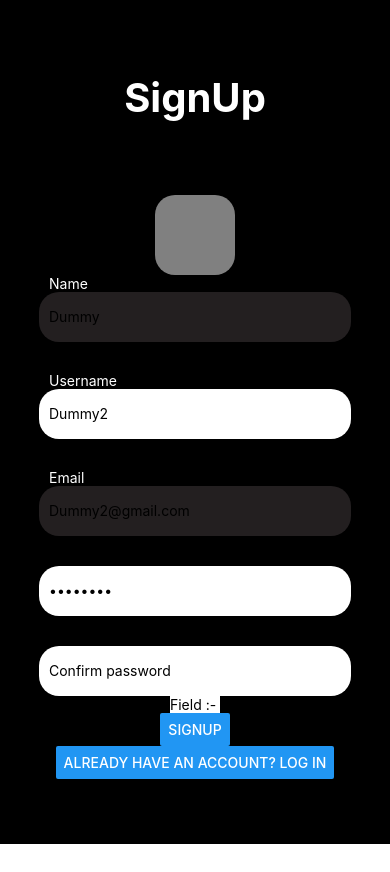
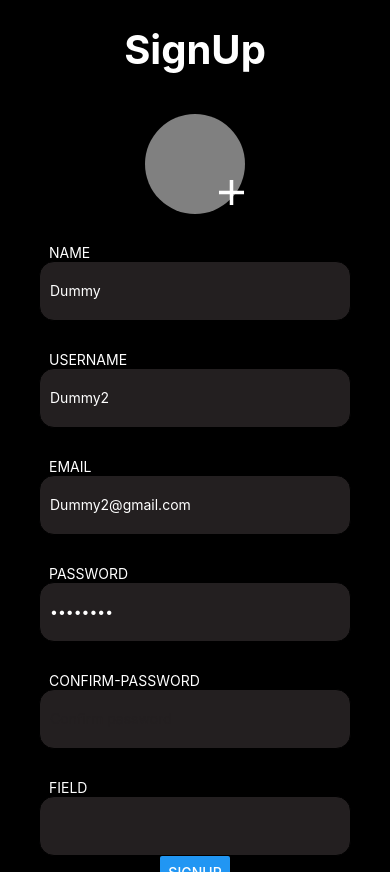
Before and after one commit to HitanshuShah1001/Nirmameets, a React Native app: screen /SignUp in a window 390 px wide. Before the commit the page ends 844 px from the top, so only its background shows below. Built offline with nearby package versions, Linux system fonts and the light colour scheme.

Commit message:
feat:bordercolor changed on textinput focus

```diff
--- a/Screens/Auth/SignUp.js
+++ b/Screens/Auth/SignUp.js
@@ -7,30 +7,38 @@ import {
   Button,
   Alert,
   Pressable,
-  Image
+  Image,
+  ScrollView,
 } from "react-native";
 import axios from "axios";
+import { Icon } from "react-native-elements";
 import { useNavigation } from "@react-navigation/native";
 import { PASSWORD_VALIDATOR } from "../../Validators/Password";
 import { EAMIL_VALIDATOR } from "../../Validators/Email";
-import { TEXTCOLOR,PAGECOLOR,BUTTONCOLOR,TNHEIGHT,TNCOLOR,HEADERWIEGHT,SUBHEADERWEIGHT } from "../../Utilities/auth";
+import { TNCOLOR,BORDERCOLOR,BLURBORDERCOLOR } from "../../Utilities/auth";
 import mime from "mime";
+import { styles } from "../../Styles/Auth/Signup";
 
 export default function SignUp(props) {
-
   const navigation = useNavigation();
   const [name, setName] = useState("Dummy");
   const [Username, setUsername] = useState("Dummy2");
   const [email, setEmail] = useState("Dummy2@gmail.com");
   const [password, setPassword] = useState("12345678");
   const [confirmpassword, setConfirmpassword] = useState("");
-  const [profilephoto,setProfilephoto] = useState("");
+  const [profilephoto, setProfilephoto] = useState("");
   const [Field, setField] = useState("");
+  const [namebordercolor, setNamebordercolor] = useState(BLURBORDERCOLOR);
+  const [usernamebordercolor, setUsernamebordercolor] = useState(BLURBORDERCOLOR);
+  const [emailbordercolor, setEmailbordercolor] = useState(BLURBORDERCOLOR);
+  const [passwordbordercolor, setPasswordbordercolor] = useState(BLURBORDERCOLOR);
+  const [confirmpasswordbordercolor, setConfirmpasswordbordercolor] = useState(BLURBORDERCOLOR);
+  const [fieldbordercolor, setFieldbordercolor] = useState(BLURBORDERCOLOR);
+
 
   useEffect(() => {
-
-    setField(props.route?.params?.params?.field)
-  },[props.route?.params?.params?.field])
+    setField(props.route?.params?.params?.field);
+  }, [props.route?.params?.params?.field]);
 
   const fieldValidation =
     name !== "" &&
@@ -39,6 +47,57 @@ export default function SignUp(props) {
     password !== "" &&
     confirmpassword !== "" &&
     Field !== "";
+
+  const handleNamefocus = () => {
+    setNamebordercolor(BORDERCOLOR)
+  };
+
+  const handleNameBlur = () => {
+    setNamebordercolor(BLURBORDERCOLOR);
+  }
+
+  const handleUsernamefocus = () => {
+    setUsernamebordercolor(BORDERCOLOR)
+  };
+
+  const handleUsernameBlur = () => {
+    setUsernamebordercolor(BLURBORDERCOLOR);
+  }
+
+  const handleEmailfocus = () => {
+    setEmailbordercolor(BORDERCOLOR)
+  };
+
+  const handleEmailblur= () => {
+    setEmailbordercolor(BLURBORDERCOLOR);
+  }
+
+  const handlePasswordfocus = () => {
+    setPasswordbordercolor(BORDERCOLOR)
+  };
+
+  const handlePasswordblur = () => {
+    setPasswordbordercolor(BLURBORDERCOLOR);
+  }
+
+  const handleCPfocus = () => {
+    setConfirmpasswordbordercolor(BORDERCOLOR)
+  };
+
+  const handleCPblur = () => {
+    setConfirmpasswordbordercolor(BLURBORDERCOLOR);
+  }
+
+  const handleFieldfocus = () => {
+    setFieldbordercolor(BORDERCOLOR)
+  };
+
+  const handleFieldblur = () => {
+    setFieldbordercolor(BLURBORDERCOLOR);
+  }
+
+
+
   const handleSignUp = () => {
     if (fieldValidation === false) {
       Alert.alert("Please fill all the fields.");
@@ -54,28 +113,25 @@ export default function SignUp(props) {
       const newImage = "file:///" + profilephoto.split("file:/").join("");
       console.log(newImage);
       let formData = new FormData();
-      formData.append("Profilephoto",{
-        uri:profilephoto,
-        type:mime.getType(profilephoto),
-        name:profilephoto.split("/").pop()
-
+      formData.append("Profilephoto", {
+        uri: profilephoto,
+        type: mime.getType(profilephoto),
+        name: profilephoto.split("/").pop(),
       });
-      formData.append("Name",name);
-      formData.append("Username",Username);
-      formData.append("email",email);
-      formData.append("password",password);
-      formData.append("Field",Field);
+      formData.append("Name", name);
+      formData.append("Username", Username);
+      formData.append("email", email);
+      formData.append("password", password);
+      formData.append("Field", Field);
 
       const config = {
-        headers:{
-          "Content-Type":"multipart/form-data"
-        }
-      }
+        headers: {
+          "Content-Type": "multipart/form-data",
+        },
+      };
 
       axios
-        .post("http://localhost:443/register",
-          formData,config
-        )
+        .post("http://localhost:443/register", formData, config)
         .then((res) => {
           if (res.data.message !== "User created succesfully") {
             Alert.alert(res.data.message);
@@ -91,113 +147,117 @@ export default function SignUp(props) {
   };
 
   useEffect(() => {
-    if(props.route?.params?.params?.photo?.uri !== null &&  props.route?.params?.params?.photo?.uri !== undefined){
+    if (
+      props.route?.params?.params?.photo?.uri !== null &&
+      props.route?.params?.params?.photo?.uri !== undefined
+    ) {
       setProfilephoto(props.route.params.params.photo.uri);
     }
-  },[props.route?.params?.params?.photo?.uri])
+  }, [props.route?.params?.params?.photo?.uri]);
 
   return (
-    <SafeAreaView style={{ flex: 1, backgroundColor: "black" }}>
-      <View
-        style={{ flex: 0.3, alignItems: "center", justifyContent: "center" }}
-      >
-        <Text style={{ fontSize: 40, color: "white", fontWeight: "700" }}>
-          SignUp
-        </Text>
+    <SafeAreaView style={styles.safeareaview}>
+      <ScrollView>
+        <View style={styles.subcontainer}>
+          <Text style={styles.title}>SignUp</Text>
         </View>
-      <View style={{ flex: 1, alignItems: "center" }}>
-        <Pressable onPress={() => navigation.navigate('CameraScreen')}>
-          {profilephoto!=="" && (
-            <Image source={{uri:profilephoto}} style={{height:80,width:80,borderRadius:20}} />
+        <View style={styles.container}>
+          <Pressable onPress={() => navigation.navigate("CameraScreen")}>
+            {profilephoto !== "" && (
+              <Image source={{ uri: profilephoto }} style={styles.image} />
             )}
-          {profilephoto==="" && (
-            <View style={{height:80,width:80,borderRadius:20,backgroundColor:'grey'}} />
+            {profilephoto === "" && (
+              <View style={styles.placeholder}>
+                <Icon
+                  name="add"
+                  color="#ffffff"
+                  size={43}
+                  style={{ alignSelf: "flex-end", marginRight: -8 }}
+                />
+              </View>
             )}
-
           </Pressable>
-        <View style={{alignItems:'flex-start',width:'80%'}}>
-        <Text style={{color:'white',paddingHorizontal:10}}>Name</Text>
+          <View style={{ alignItems: "flex-start", width: "80%" }}>
+            <Text style={styles.label}>NAME</Text>
 
             <TextInput
-          style={{
-            height: TNHEIGHT,
-            width: "100%",
-            backgroundColor: TNCOLOR,
-            borderRadius: 20,
-            paddingHorizontal: 10,
-          }}
+              style={[styles.textinput,{borderColor:namebordercolor}]}
+              underlineColorAndroid="transparent"
+              onFocus={handleNamefocus}
+              onBlur={handleNameBlur}
+              placeholderTextColor={TNCOLOR}
               placeholder="Name"
               value={name}
               onChangeText={(text) => setName(text)}
             />
-        <Text style={{color:'white',paddingHorizontal:10,marginTop: 30}}>Username</Text>
+            <Text style={styles.label}>USERNAME</Text>
             <TextInput
-          style={{
-            height: 50,
-            width: "100%",
-            backgroundColor: "white",
-            borderRadius: 20,
-            paddingHorizontal: 10
-
-          }}
+              style={[styles.textinput,{borderColor:usernamebordercolor}]}
+              placeholderTextColor={TNCOLOR}
               placeholder="Username"
+              onFocus={handleUsernamefocus}
+              onBlur={handleUsernameBlur}
               value={Username}
               onChangeText={(text) => setUsername(text)}
             />
-        <Text style={{color:'white',marginTop: 30,paddingHorizontal:10}}>Email</Text>
+            <Text style={styles.label}>EMAIL</Text>
             <TextInput
-          style={{
-            height: 50,
-            width: "100%",
-            backgroundColor:TNCOLOR ,
-            borderRadius: 20,
-
-            paddingHorizontal: 10,
-          }}
+              style={[styles.textinput,{borderColor:emailbordercolor}]}
+              placeholderTextColor={TNCOLOR}
+              onFocus={handleEmailfocus}
+              onBlur={handleEmailblur}
               placeholder="Email"
               value={email}
               onChangeText={(text) => setEmail(text)}
             />
+            <Text style={styles.label}>PASSWORD</Text>
             <TextInput
-          style={{
-            height: 50,
-            width: "100%",
-            backgroundColor: "white",
-            borderRadius: 20,
-            marginTop: 30,
-            paddingHorizontal: 10,
-
-          }}
+              style={[styles.textinput,{borderColor:passwordbordercolor}]}
+              placeholderTextColor={TNCOLOR}
+              onFocus={handlePasswordfocus}
+              onBlur={handlePasswordblur}
               placeholder="Password"
               value={password}
               onChangeText={(text) => setPassword(text)}
               secureTextEntry
             />
+            <Text style={styles.label}>CONFIRM-PASSWORD</Text>
             <TextInput
-          style={{
-            height: 50,
-            width: "100%",
-            backgroundColor: "white",
-            borderRadius: 20,
-            marginTop: 30,
-            paddingHorizontal: 10,
-          }}
+              style={[styles.textinput,{borderColor:confirmpasswordbordercolor}]}
+              placeholderTextColor={TNCOLOR}
+              onFocus={handleCPfocus}
+              onBlur={handleCPblur}
               placeholder="Confirm password"
               value={confirmpassword}
               onChangeText={(text) => setConfirmpassword(text)}
               secureTextEntry
             />
+            <Text style={styles.label}>FIELD</Text>
+            <Pressable
+              onPress={() => navigation.navigate("Fields")}
+              style={{ width: "100%" }}
+            >
+              <View style={styles.textinput}>
+                <Text
+                  style={{
+                    color: "white",
+                    marginTop: "auto",
+                    marginBottom: "auto",
+                  }}
+                >
+                  {Field}
+                </Text>
               </View>
-        <Pressable onPress={() => navigation.navigate('Fields')} >
-        <Text style={{backgroundColor:'white'}}>Field :- {Field}</Text>
+            </Pressable>
+          </View>
 
-        </Pressable>
           <Button title="SignUp" onPress={handleSignUp} />
           <Button
             title="Already have an account? Log In"
             onPress={() => navigation.navigate("Login")}
           />
         </View>
+      </ScrollView>
     </SafeAreaView>
   );
 }
--- /dev/null
+++ b/Styles/Auth/Signup.js
@@ -0,0 +1,64 @@
+import { StyleSheet } from "react-native";
+import {
+  TEXTCOLOR,
+  TNHEIGHT,
+  TNCOLOR,
+} from "../../Utilities/auth";
+
+export const styles = StyleSheet.create({
+
+  textinput: {
+    height: TNHEIGHT,
+    width: "100%",
+    backgroundColor: TNCOLOR,
+    borderRadius: 15,
+    paddingHorizontal: 10,
+    color: TEXTCOLOR,
+    borderWidth: 1,
+    overflow: "hidden",
+  },
+
+  title:{
+    fontSize: 40,
+    color: "white",
+    fontWeight: "700",
+    marginBottom:15
+  },
+
+  container: {
+    flex: 2,
+    alignItems: "center",
+    justifyContent: "flex-start",
+  },
+
+  label: {
+    color: "white",
+    marginTop: 30,
+    paddingHorizontal: 10,
+  },
+
+  image: {
+    height: 100,
+    width: 100,
+    borderRadius: 60,
+  },
+
+  placeholder: {
+    height: 100,
+    width: 100,
+    borderRadius: 60,
+    backgroundColor: "grey",
+    justifyContent:'flex-end'
+  },
+
+  safeareaview:{
+    flex: 1,
+    backgroundColor: "black"
+  },
+
+  subcontainer:{
+    flex: 0.3,
+    alignItems: "center",
+    justifyContent: "center"
+  }
+});
--- a/Utilities/auth.js
+++ b/Utilities/auth.js
@@ -1,7 +1,9 @@
 export const PAGECOLOR = '#000000';
-export const TEXTCOLOR = '#0D1936';
+export const TEXTCOLOR = '#FFFFFF';
 export const BUTTONCOLOR = '#EE82EE';
-export const TNHEIGHT = 50;
+export const TNHEIGHT = 60;
 export const HEADERWIEGHT = '700';
 export const SUBHEADERWEIGHT = '500';
 export const TNCOLOR = '#231F20';
+export const BORDERCOLOR = '#90EE90';
+export const BLURBORDERCOLOR = '#000000';
--- a/package.json
+++ b/package.json
@@ -21,6 +21,7 @@
     "mime": "^3.0.0",
     "react": "18.0.0",
     "react-native": "0.69.5",
+    "react-native-elements": "^3.4.2",
     "react-native-gesture-handler": "^2.6.0",
     "react-native-paper": "^4.12.4",
     "react-native-safe-area-context": "4.3.1",
```
Also changed, not shown: 2 other files (tests, documents, lock files or other folders). Lines whose indentation alone changed are shown as unchanged.
